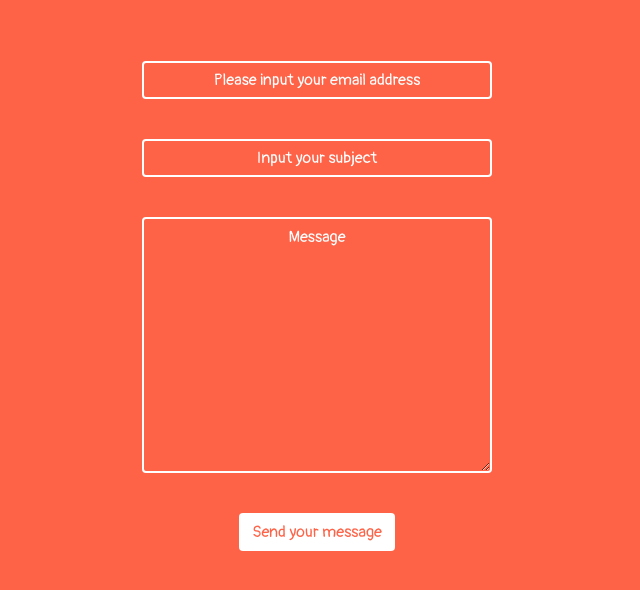
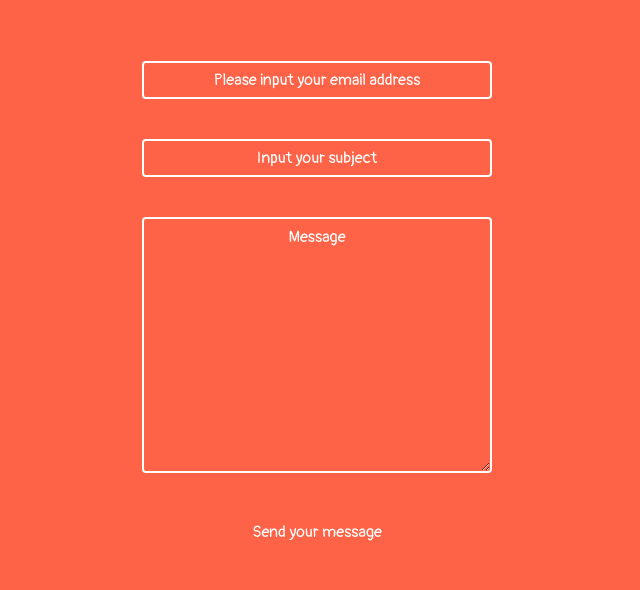
Before and after one commit to jattobianca/hireme, a website: page index.html in a window 1280 px wide. In both pictures the pointer is over the button "Send your message". Shown: the part 172-762 px from the top of the page, without its empty margins (323-963 px from the left). Drawn offline with nearby package versions, Linux system fonts and the light colour scheme.

Commit message:
1 file modified

```diff
--- a/index.html
+++ b/index.html
@@ -43,9 +43,13 @@
       color:white !important;
     }
     .btn:hover{
+      background-color:tomato!important;
+      color:white!important;
+      transition:1s;
+    }
+    .btn{
       background-color:white!important;
       color:tomato!important;
-      transition:1s;
     }
 
 	 </style>
```
